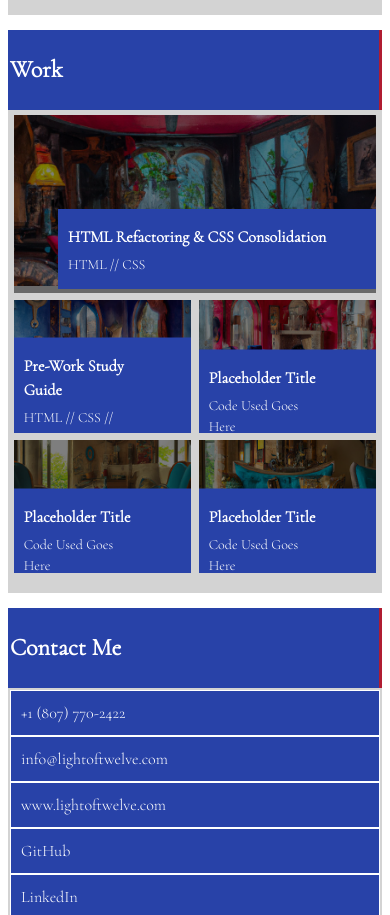
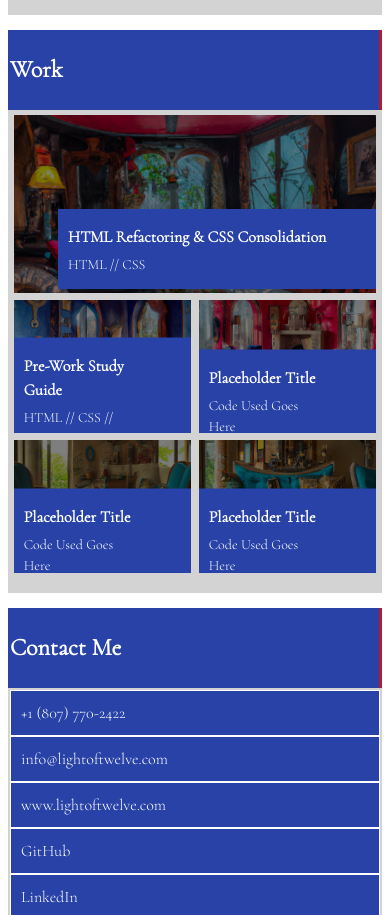
Before and after one commit to lightoftwelve/portfolio, a plain HTML site: page index.html in a window 390 px wide. Shown: the part 1024-1939 px from the top of the page. Drawn offline with Linux system fonts and the light colour scheme.

Commit message:
updated css to remove gap between overlay and image on large workbox

```diff
--- a/assets/css/style.css
+++ b/assets/css/style.css
@@ -316,6 +316,11 @@ footer {
         cursor: pointer;
     }
 
+    .work-box-large {
+        flex-basis: 100%;
+        display: flex;
+    }
+
     .work-box .heading-overlay h3 {
         font-size: 16px;
     }
```
